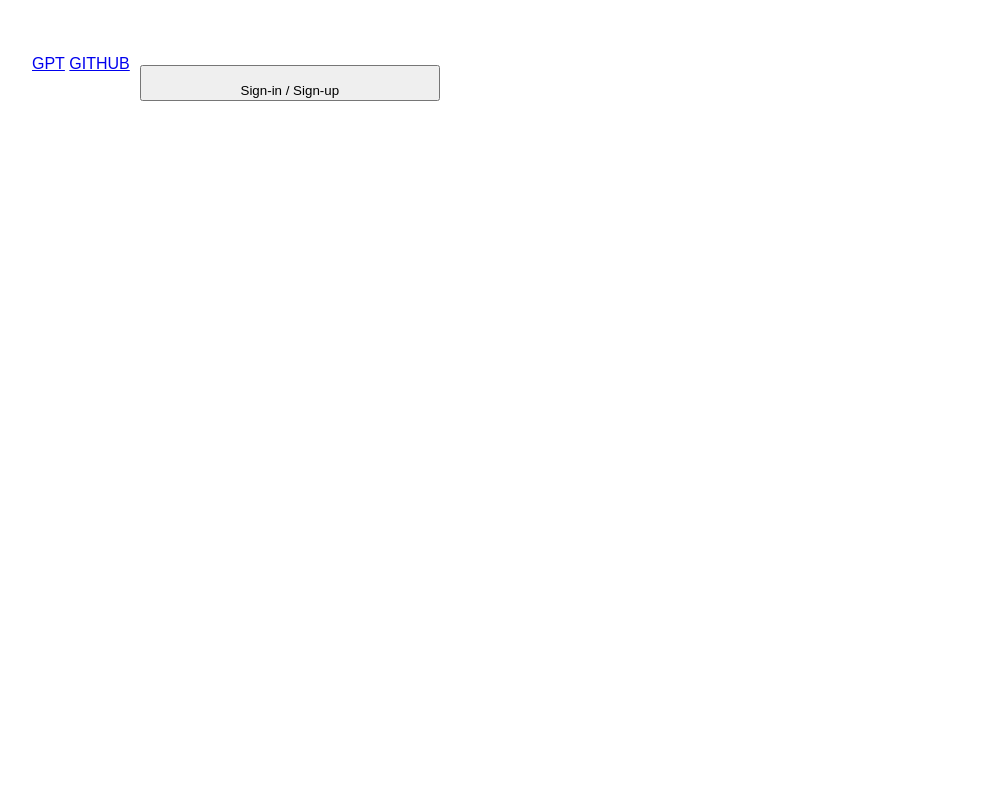
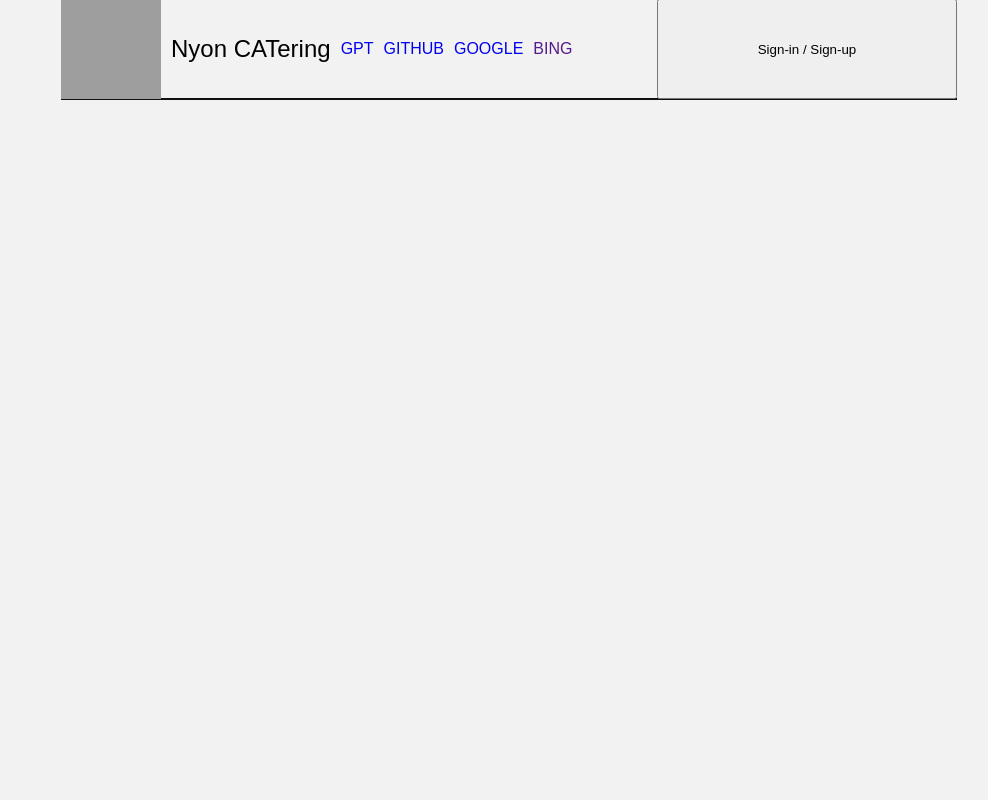
Before and after one commit to EmptySetOverHere/ie4727, a PHP site: page /templates.php in a window 1280 px wide. Shown: the whole page, without its empty margins (131-1119 px from the left). Run offline with PHP 8.4, Linux system fonts and the light colour scheme; grey boxes are pictures that could not be loaded.

Commit message:
navi about there

```diff
--- a/frontend/components/constants.css
+++ b/frontend/components/constants.css
@@ -4,7 +4,7 @@
     --max-pc-screen-width: 991px;
     --min-pc-screen-width: 1076px;
 
-    --main-background: #FCFCFC;
+    --main-background: #F2F2F2;
     --navi-bar-background: #EFC69B;
 
 
--- a/frontend/components/templates.css
+++ b/frontend/components/templates.css
@@ -6,47 +6,91 @@
     font-family: Arial, sans-serif;
 }
 
-/* @media screen and (min-width: var(--min-pc-screen-width))  { */
+@media screen and (min-width: 1076px)  {
     .screen-adjuster {
         width: 100vw;
         height: 100vh;
+        background-color: var(--main-background);
     }
 
     .main-outline {
         display: flex;
         flex-direction: column;
         min-width: 800px;
-        width: 80%;
+        width: 70%;
         margin-left: auto;
         margin-right: auto;
     }
 
     .nav-bar-outline {
         position: fixed;
-        margin: 50px 30px 50px 30px;
+        width: inherit;
     }
 
     .navi-bar-container {
         display: flex;
         flex-direction: row;
-        padding: 5px;
-        border-radius: var(--border-radius);
+        align-items: center;
+        width: 100%;
+        height: 100px;
+        border-bottom: 2px solid #101010;
     }
 
     .navi-bar-container > * {
         display: inline-block;
     }
 
-    .navi-bar-container {
+    .navi-bar-container > .spacer {
+        margin-left: auto;
+    }
 
+    .cater-icon-name-container {
+        display: flex;
+        flex-direction: row;
+        align-items: center;
+        height: inherit;
+    }
+
+    .cater-icon-name-container > * {
+        display: inline-block;
+    }
+
+    .cater-icon {
+        height: inherit;
+        margin-right: 10px;
+    }
+
+    .cater-icon > img {
+        width: 100px;
+        height: 100%;
+        object-fit: cover;
+    }
+
+    .cater-name {
+        font-size: x-large;
+
+    }
+
+    .navi-links-container {
+        height: inherit;
+        display: flex;
+        flex-direction: row;
+        align-items: center;
     }
 
     .navi-links-container > * {
         display: inline-block;
     }
 
+    .navi-link-container {
+        margin-left: 10px;
+    }
+
+    .navi-link-container > a {
+        text-decoration: none;
+    }
+
     .sign-in-up-container {
-        margin: 10px 10px 10px 10px;
         width: 300px;
         height: inherit;
         text-align: center;
@@ -55,8 +99,4 @@
     .sign-in-sign-up {
 
     }
-
-    .restaurant-icon-name {
-
-    }
-/* } */
+}
--- a/frontend/components/templates.php
+++ b/frontend/components/templates.php
@@ -1,8 +1,10 @@
 <?php
-    class PageTemplate {
+class PageTemplate
+{
 
     private static int $instance = 0; // Singleton
     private mixed $content;
+    private string $header_title;
 
     public function __construct() {
         if (self::$instance > 0) {
@@ -17,7 +19,7 @@
     }
 
     public function render_content(...$args) {
-            if(isset($content)) {
+        if (isset($content)) {
             ($this->content)(...$args);
         }
         return $this;
@@ -25,9 +27,11 @@
 
 
     public function render_header(string $title, array $style_files) {
+        $this->header_title = $title;
 ?>
         <!DOCTYPE html>
         <html lang="en">
+
         <head>
             <meta charset="UTF-8">
             <meta name="viewport" content="width=device-width, initial-scale=1.0">
@@ -47,7 +51,6 @@
         <div class="screen-adjuster">
             <div class="main-outline">
                 <div class="nav-bar-outline">
-            <?php ?>
         <?php
         return $this;
     }
@@ -56,32 +59,36 @@
     public function render_navibar(array $links, string $username) {
         ?>
             <nav class="navi-bar-container">
-                <div class="restaurant-icon-name">
-                    <div class="restaurant-icon"></div>
-                    <div class="restaurant-name"></div>
+                <div class="cater-icon-name-container">
+                    <div class="cater-icon">
+                        <img src="../assests/cat-space.gif" alt="NyanCat">
+                    </div>
+                    <div class="cater-name">
+                        <?= $this->header_title ?>
+                    </div>
                 </div>
                 <div class="navi-links-container">
-                    <?php foreach($links as $category => $content): ?>
+                    <?php foreach ($links as $category => $content): ?>
                         <div class="navi-link-container">
                             <!-- TODO: Implementing drop-down if we have a nested navigation contents -->
-                        <?php if(is_array($content)): ?>
-                            <?php foreach($content as $sub_cat => $sub_content): ?>
-
+                            <?php if (is_array($content)): ?>
+                                <?php foreach ($content as $sub_cat => $sub_content): ?>
                                 <?php endforeach; ?>
                             <?php else: ?>
-                            <a href="<?= $content?>"><?= $category ?></a>
+                                <a href="<?= $content ?>"><?= $category ?></a>
                             <?php endif; ?>
                         </div>
                     <?php endforeach; ?>
                 </div>
+                <div class="spacer"></div>
                 <button class="sign-in-up-container">
                     <div class="avatar-container"></div>
                     <span class="sign-in-sign-up">
-                        <?php if(isset($this->username)): ?>
+                        <?php if (isset($this->username)): ?>
                             Welcome
                             <?= $username ?>
+                            <br>
                         <?php endif; ?>
-                        <br>
                         Sign-in / Sign-up
                     </span>
                 </button>
@@ -90,7 +97,8 @@
         return $this;
     }
 
-        public function render_footer() {
+    public function render_footer()
+    {
         ?>
         </div>
         </div>
@@ -103,20 +111,18 @@
 ?>
 
 
-
-
-
-
 <?php
 $links = [
     "GPT" => "https://chatgpt.com",
-        "GITHUB" => "https://github.com"
+    "GITHUB" => "https://github.com",
+    "GOOGLE" => "https://google.com",
+    "BING" => ""
 ];
 
 (new PageTemplate())
     ->render_header("Nyon CATering", [])
     ->render_outline()
-        ->render_navibar($links, "no one")
+    ->render_navibar($links,"no one")
     ->render_content()
     ->render_footer();
 ?>
```
Also changed, not shown: frontend/components/somecomponent.php (deleted, +0 -8 lines), frontend/home_screen/home_screen.php (deleted, +0 -11 lines), frontend/assests/cat-space.gif (added). Lines whose indentation alone changed are shown as unchanged.
